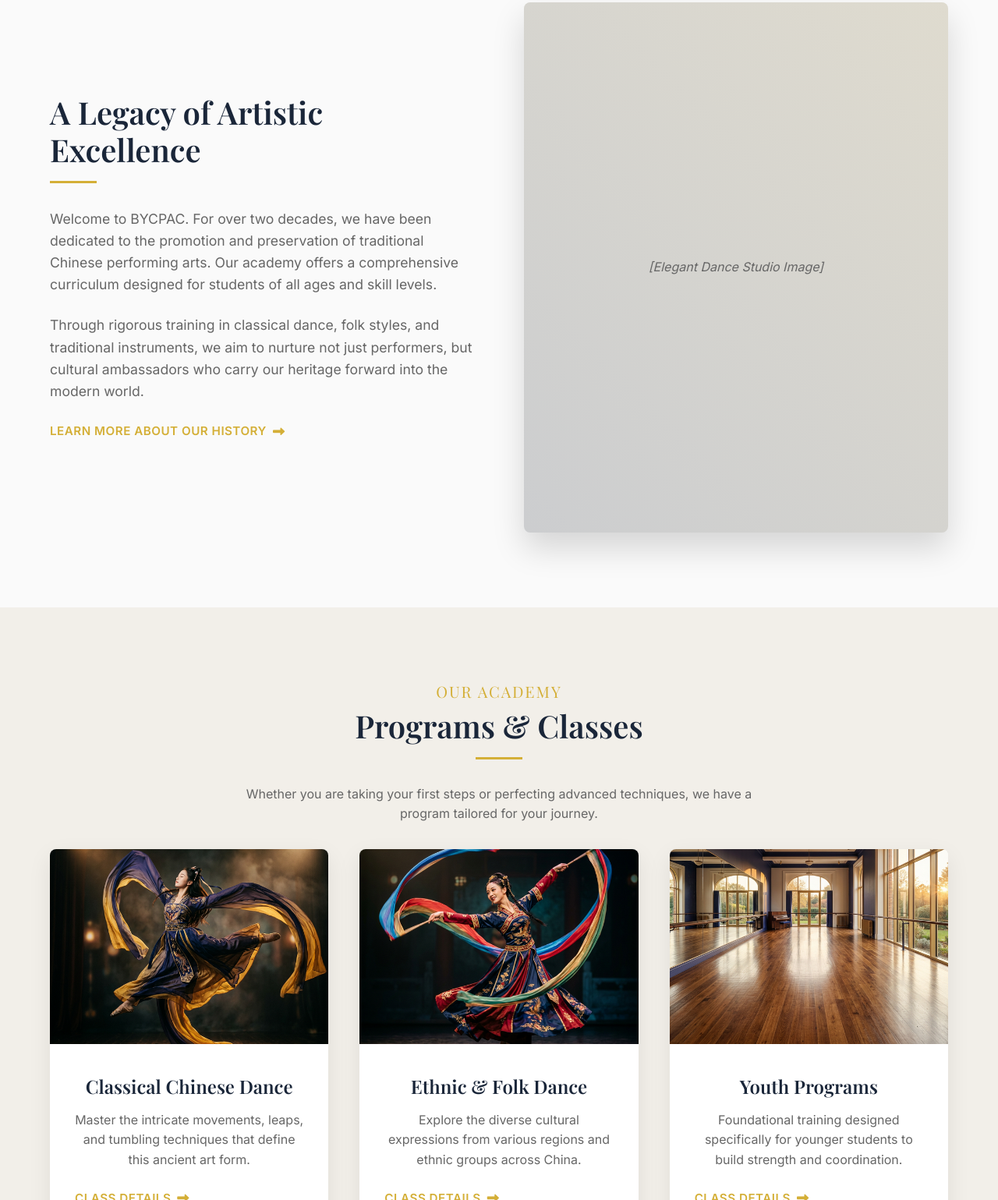
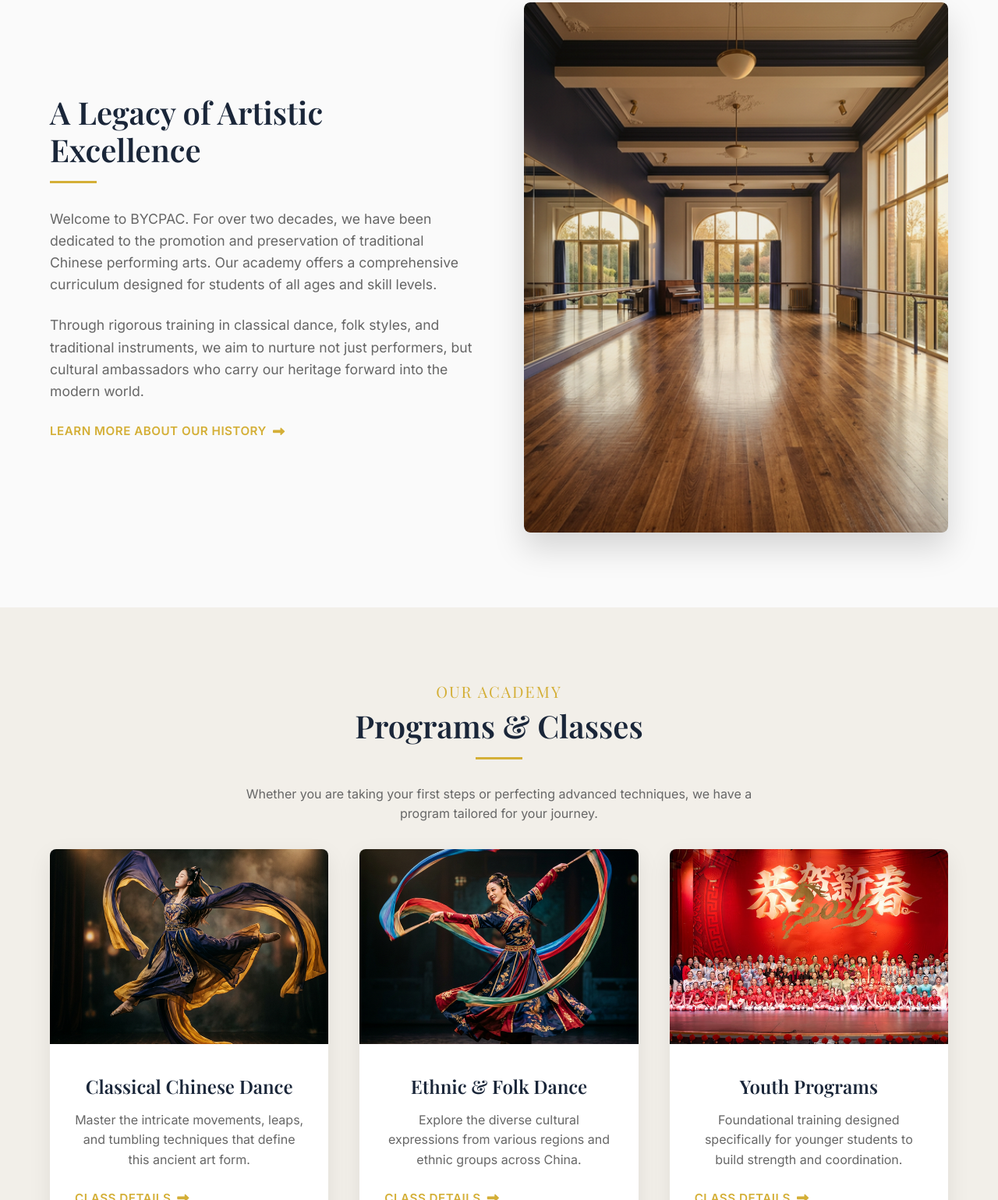
Before and after one commit to huliokk/BYCPAC-Website, a plain HTML site: page index.html in a window 1280 px wide. Shown: the part 898-2437 px from the top of the page at 78% size. Drawn offline with nearby package versions, Linux system fonts and the light colour scheme; a web font is replaced by a local one.

Commit message:
Add dance studio and background images to sections

```diff
--- a/index.html
+++ b/index.html
@@ -84,9 +84,8 @@
                         class="fas fa-long-arrow-alt-right"></i></a>
             </div>
             <div class="about-image-wrapper scroll-reveal">
-                <!-- Placeholder for high quality image -->
                 <div class="image-placeholder image-elegant-1">
-                    <span class="placeholder-text">[Elegant Dance Studio Image]</span>
+                    <img src="assets/dance_studio_elegant.png" alt="Elegant Dance Studio" style="width:100%; height:100%; object-fit:cover; border-radius:inherit;">
                 </div>
             </div>
         </div>
@@ -131,7 +130,7 @@
                 <!-- Card 3 -->
                 <div class="card scroll-reveal delay-2">
                     <div class="card-image">
-                        <img src="assets/dance_studio_elegant.png"
+                        <img src="assets/background1.jpg"
                             alt="Youth Programs"
                             style="width: 100%; height: 100%; object-fit: cover; object-position: center bottom;">
                     </div>
```
